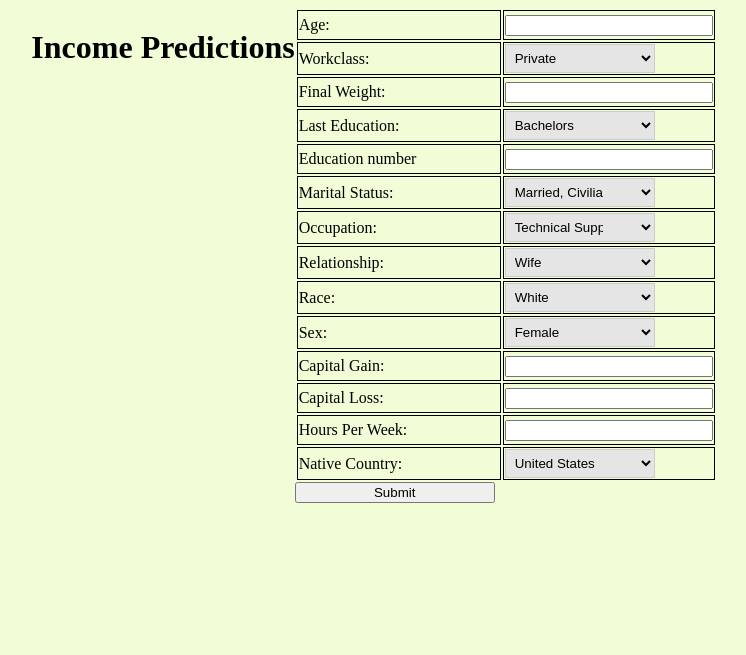
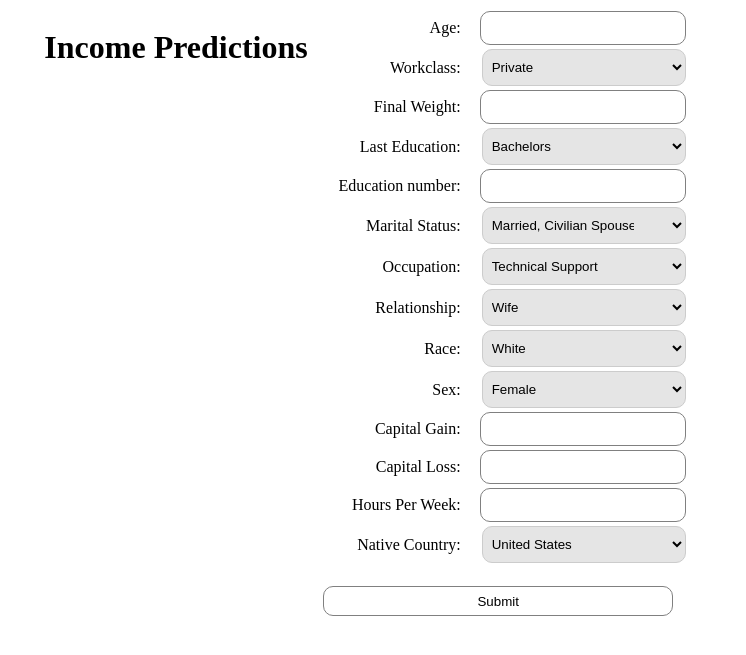
Before and after one commit to dewitast/Tubes-AI, a Django app: page / in a window 1280 px wide. Shown: the top 655 px of the page, without its empty margins (266-1012 px from the left). Run offline with Django 3.2, Linux system fonts and the light colour scheme; parts of the project's set-up code (start-up, migrations or seed data) failed here and were passed over.

Commit message:
frontend

```diff
--- a/IncomePredictionWebApp/Web/templates/Web/index.html
+++ b/IncomePredictionWebApp/Web/templates/Web/index.html
@@ -3,32 +3,41 @@
 <head>
 	<title>Income Predictions (Urange AI)</title>
 	<style>
-		body {
-			background-color: #F0FDD6;
-		}
 		.container {
 		display: flex;
     justify-content: center;
     align-content: center;
 		}
+		.dropdown {
+			width: 200px;
+		}
+		.test {
+			width: 204px;
+			height: 37px;
+		}
 		tr {
 			height: 30px;
 		}
 		td {
-			width: 200px;
-			border: 1px solid black;
+			width: 150px;
+			text-align: right;
+			padding-right: 16px;
 		}
 		select {
 		  border: 1px solid #111;
+		  border-radius: 10px;
 		  background: transparent;
-		  width: 200px;
-		  border: 1px solid #ccc;
-		}
-		option {
-			width: 200px;
+		  width: inherit;
+		  max-width: 250px;
 		}
 		input {
+			height: 30px;
 			width: 200px;
+			border-style: solid;
+			border-color: gray;
+			border-radius: 10px;
+			border-width: 1px;
+			background-color: white;
 		}
 		.input-form {
 			width: 200px;
@@ -39,6 +48,15 @@
 		  width: 150px;
 		  padding: 5px 35px 5px 5px;
 		  border: 1px solid #ccc;
+		}
+		tr.submit {
+			height: 70px;
+		}
+		.submit-button {
+			width: 350px;
+		}
+		.submit-button:hover {
+			background-color: #E5E5E5;
 		}
 	</style>
 </head>
@@ -58,7 +76,8 @@
 				</tr>
 				<tr>
 					<td><label for="workclass">Workclass:</label></td>
-					<td class="input-form"><select name="workclass">
+					<div class="dropdown">
+					<td class="input-form"><select name="workclass" class="test">
 						<option value="Private">Private</option>
 						<option value="Self-emp-not-inc">Self Employed No Income</option>
 						<option value="Self-emp-inc">Self Employed With Income</option>
@@ -69,6 +88,7 @@
 						<option value="Not-worked">Not Worked</option>
 						<option value="Never-worked">Never Worked</option>
 					</select></td>
+					</div>
 				</tr>
 				<tr>
 					<td><label for="fnlwgt">Final Weight:</label></td>
@@ -76,7 +96,7 @@
 				</tr>
 				<tr>
 					<td><label for="education">Last Education:</label></td>
-					<td class="input-form"><select name="education">
+					<td class="input-form"><select name="education" class="test">
 						<option value="Bachelors">Bachelors</option>
 						<option value="Some-college">Some-college</option>
 						<option value="HS-grad">High School Graduate</option>
@@ -96,12 +116,12 @@
 					</select></td>
 				</tr>
 				<tr>
-					<td><label for="education-num">Education number</label></td>
+					<td><label for="education-num">Education number:</label></td>
 					<td class="input-form"><input type="number" name="education-num"/></td>
 				</tr>
 				<tr>
 					<td><label for="marital-status">Marital Status:</label></td>
-					<td class="input-form"><select name="marital-status">
+					<td class="input-form"><select name="marital-status" class="test">
 						<option value="Married-civ-spouse">Married, Civilian Spouse</option>
 						<option value="Married-af-spouse">Married, Armed Force Spouse</option>
 						<option value="Married-spouse-absent">Married, Spouse Absent</option>
@@ -113,7 +133,7 @@
 				</tr>
 				<tr>
 					<td><label for="occupation">Occupation:</label></td>
-					<td class="input-form"><select name="occupation">
+					<td class="input-form"><select name="occupation" class="test">
 						<option value="" ="Tech-support">Technical Support</option>
 						<option value="Craft-repair">Craft Repair</option>
 						<option value="Other-service">Other Service</option>
@@ -133,7 +153,7 @@
 				</tr>
 				<tr>
 					<td><label for="relationship">Relationship:</label></td>
-					<td class="input-form"><select name="relationship">
+					<td class="input-form"><select name="relationship" class="test">
 						<option value="Wife">Wife</option>
 						<option value="Husband">Husband</option>
 						<option value="Own-child">Own Child</option>
@@ -144,7 +164,7 @@
 				</tr>
 				<tr>
 					<td><label for="race">Race:</label></td>
-					<td class="input-form"><select name="race">
+					<td class="input-form"><select name="race" class="test">
 						<option value="White">White</option>
 						<option value="Black">Black</option>
 						<option value="Asian-Pac-Islander">Asian or Pacific Islander</option>
@@ -154,7 +174,7 @@
 				</tr>
 				<tr>
 					<td><label for="sex">Sex:</label></td>
-					<td class="input-form"><select name="sex">
+					<td class="input-form"><select name="sex" class="test">
 						<option value="Female">Female</option>
 						<option value="Male">Male</option>
 					</select></td>
@@ -173,7 +193,7 @@
 				</tr>
 				<tr>
 					<td><label for="native-country">Native Country:</label></td>
-					<td class="input-form"><select name="native-country">
+					<td class="input-form"><select name="native-country" class="test">
 						<option value="United-States">United States</option>
 						<option value="Cambodia">Cambodia</option>
 						<option value="England">England</option>
@@ -218,8 +238,10 @@
 						<option value="Other-Country">Other Country</option>
 					</select></td>
 				</tr>
+				<tr class="submit">
+					<td colspan="2" style="text-align: center;"><input type="submit" class="submit-button"/></td>
+				</tr>
 			</table>
-			<input type="submit"/>
 		</form>
 	</div>
 </div>
```
